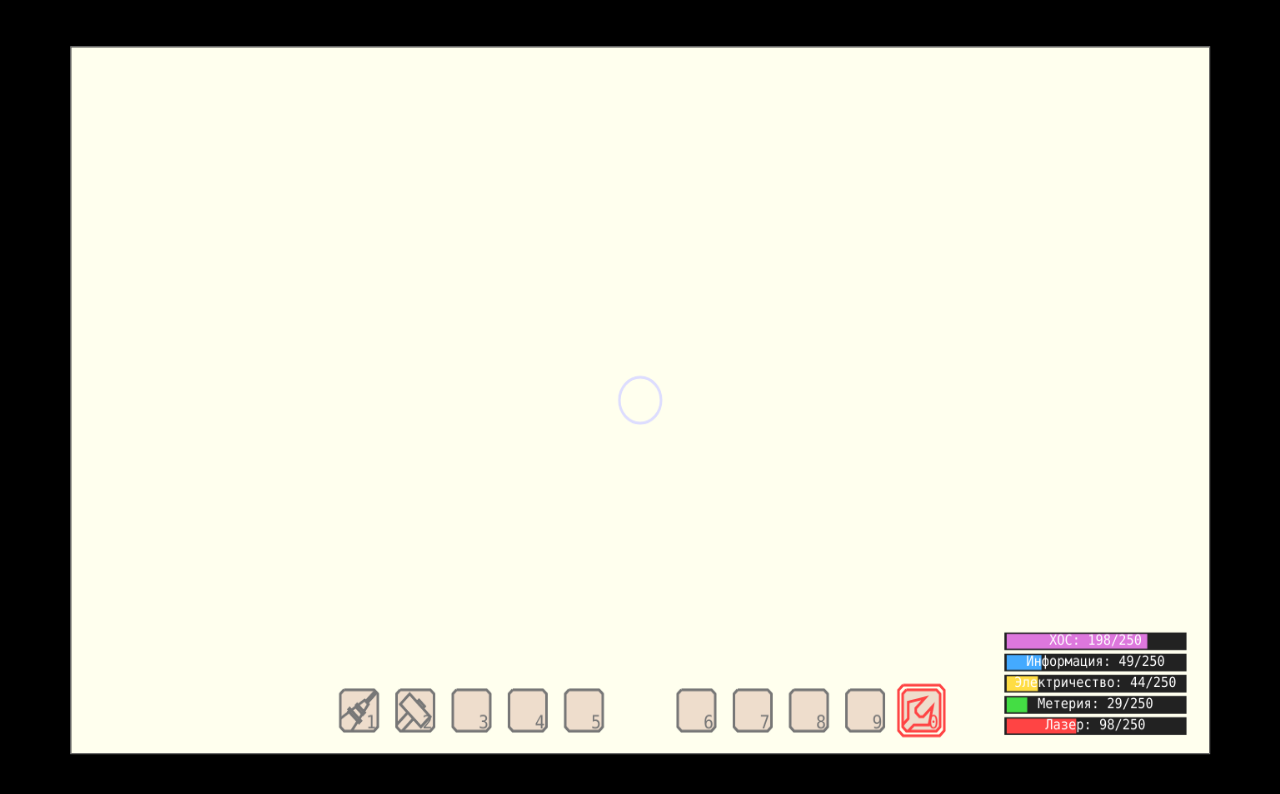
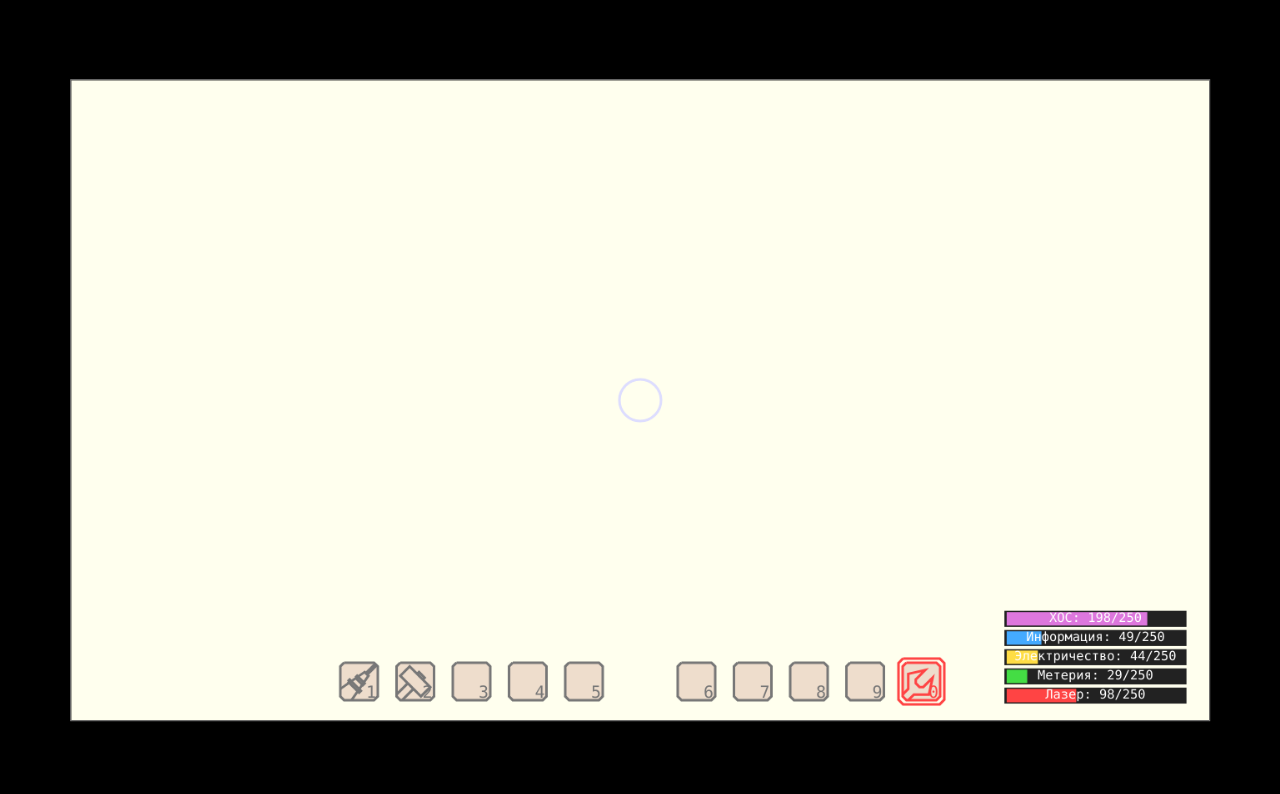
Before and after one commit to Asemty/asemty.github.io, a plain HTML site: page games/Laser rod/game.html in a window 1280 px wide. Drawn offline with Linux system fonts and the light colour scheme.

Commit message:
Add files via upload

```diff
--- a/defaultGameStyle.css
+++ b/defaultGameStyle.css
@@ -11,5 +11,5 @@ canvas{
     //margin-right: -50%;
     transform: translate(-50%, -50%);
 	max-width: 90%;
-	min-height: 90%;
+	max-height: 90%;
 }
```
